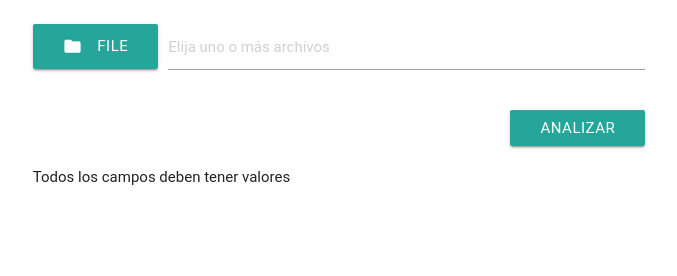
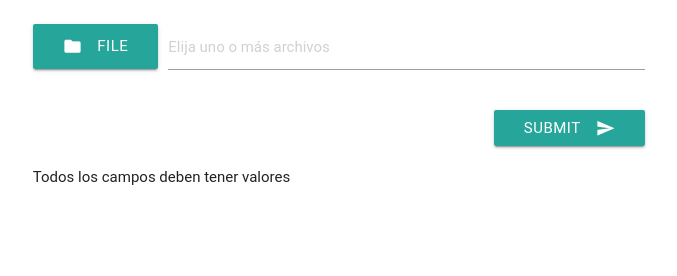
Before and after one commit to AndresGalaviz/CodingStandard, a Django app: page /app/input/ in a window 1280 px wide. Shown: the part 524-800 px from the top of the page, without its empty margins (301-978 px from the left). Run offline with Django 3.2, Linux system fonts and the light colour scheme; some libraries are stand-ins or nearby versions; some web fonts are replaced.

Commit message:
corrige submit

```diff
--- a/CodingStandardDjango/app/templates/input.html
+++ b/CodingStandardDjango/app/templates/input.html
@@ -48,7 +48,9 @@
                 </div>
                 <div class="row">
                     <div class="right-align">
-                        <a id="analyze" class="waves-effect waves-light btn" type="submit">Analizar</a>
+                        <button class="btn waves-effect waves-light" type="submit" name="action">Submit
+                            <i class="material-icons right">send</i>
+                        </button>
                     </div>
                 </div>
                 <div class="row">
```
